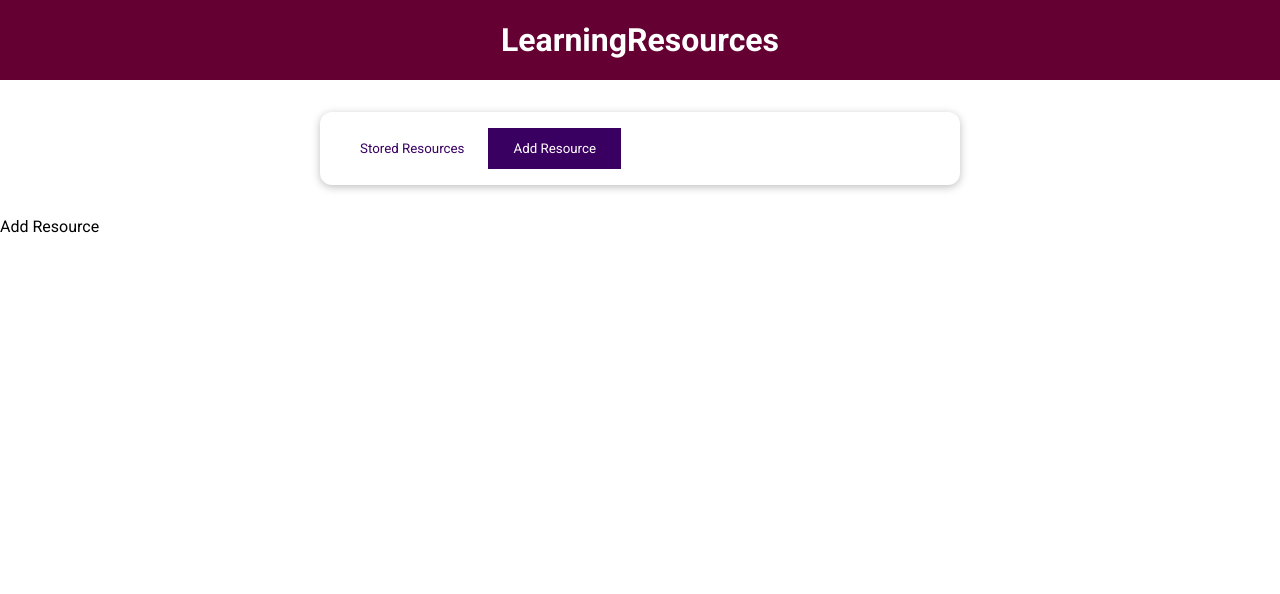
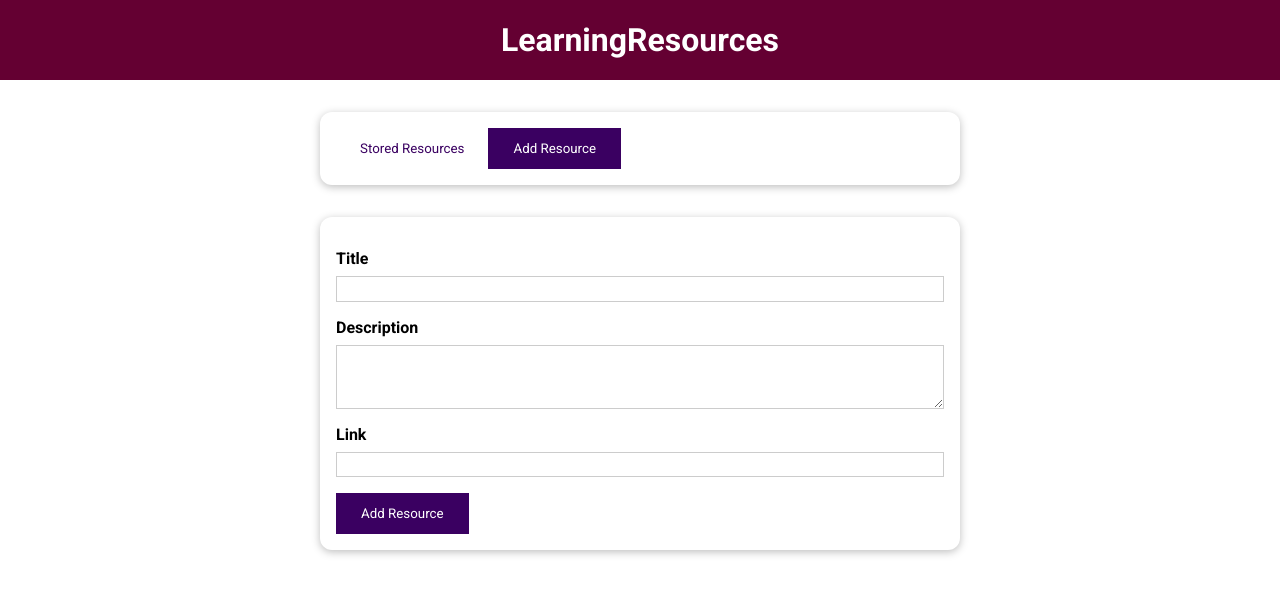
Before and after one commit to elvan/learning-resources-app-vue-example, a Vue app: page / in a window 1280 px wide. Both pictures are taken after a click on the button "Add Resource". Shown: the top 594 px of the page. Built offline with nearby package versions, Linux system fonts and the light colour scheme.

Commit message:
adding a form

```diff
--- a/src/components/elements/BaseButton.vue
+++ b/src/components/elements/BaseButton.vue
@@ -1,12 +1,12 @@
 <template>
-  <button :type="type" :class="mode">
+  <button :class="mode">
     <slot></slot>
   </button>
 </template>
 
 <script>
 export default {
-  props: ['type', 'mode'],
+  props: ['mode'],
 };
 </script>
 
--- a/src/components/learning-resources/AddResource.vue
+++ b/src/components/learning-resources/AddResource.vue
@@ -1,3 +1,52 @@
 <template>
-  <div>Add Resource</div>
+  <base-card>
+    <form>
+      <div class="form-control">
+        <label for="title">Title</label>
+        <input id="title" name="title" type="text" />
+      </div>
+
+      <div class="form-control">
+        <label for="description">Description</label>
+        <textarea id="description" name="description" rows="3"></textarea>
+      </div>
+
+      <div class="form-control">
+        <label for="link">Link</label>
+        <input id="link" name="link" type="url" />
+      </div>
+
+      <div>
+        <base-button type="submit">Add Resource</base-button>
+      </div>
+    </form>
+  </base-card>
 </template>
+
+<style scoped>
+label {
+  font-weight: bold;
+  display: block;
+  margin-bottom: 0.5rem;
+}
+
+input,
+textarea {
+  display: block;
+  width: 100%;
+  font: inherit;
+  padding: 0.15rem;
+  border: 1px solid #ccc;
+}
+
+input:focus,
+textarea:focus {
+  outline: none;
+  border-color: #3a0061;
+  background-color: #f7ebff;
+}
+
+.form-control {
+  margin: 1rem 0;
+}
+</style>
--- a/src/components/learning-resources/LearningResource.vue
+++ b/src/components/learning-resources/LearningResource.vue
@@ -8,14 +8,14 @@
     </base-card>
     <p>{{ description }}</p>
     <nav>
-      <a :href="url" target="_blank">View Resource</a>
+      <a :href="link" target="_blank">View Resource</a>
     </nav>
   </li>
 </template>
 
 <script>
 export default {
-  props: ['title', 'description', 'url'],
+  props: ['title', 'description', 'link'],
 };
 </script>
 
--- a/src/components/learning-resources/StoredResources.vue
+++ b/src/components/learning-resources/StoredResources.vue
@@ -5,7 +5,7 @@
       :key="resource.id"
       :title="resource.title"
       :description="resource.description"
-      :url="resource.url"
+      :link="resource.link"
     ></learning-resource>
   </ul>
 </template>
--- a/src/components/learning-resources/TheResource.vue
+++ b/src/components/learning-resources/TheResource.vue
@@ -39,25 +39,25 @@
           id: '1',
           title: 'Vue Documentation',
           description: 'The official Vue.js documentation.',
-          url: 'https://vuejs.org/',
+          link: 'https://vuejs.org/',
         },
         {
           id: '2',
           title: 'Vue Router',
           description: 'A modern router for Vue.js.',
-          url: 'https://router.vuejs.org/',
+          link: 'https://router.vuejs.org/',
         },
         {
           id: '3',
           title: 'Vuex',
           description: 'A state management pattern + library for Vue.js.',
-          url: 'https://vuex.vuejs.org/',
+          link: 'https://vuex.vuejs.org/',
         },
         {
           id: '4',
           title: 'Vue CLI',
           description: 'A Vue.js development toolkit.',
-          url: 'https://cli.vuejs.org/',
+          link: 'https://cli.vuejs.org/',
         },
       ],
     };
```
